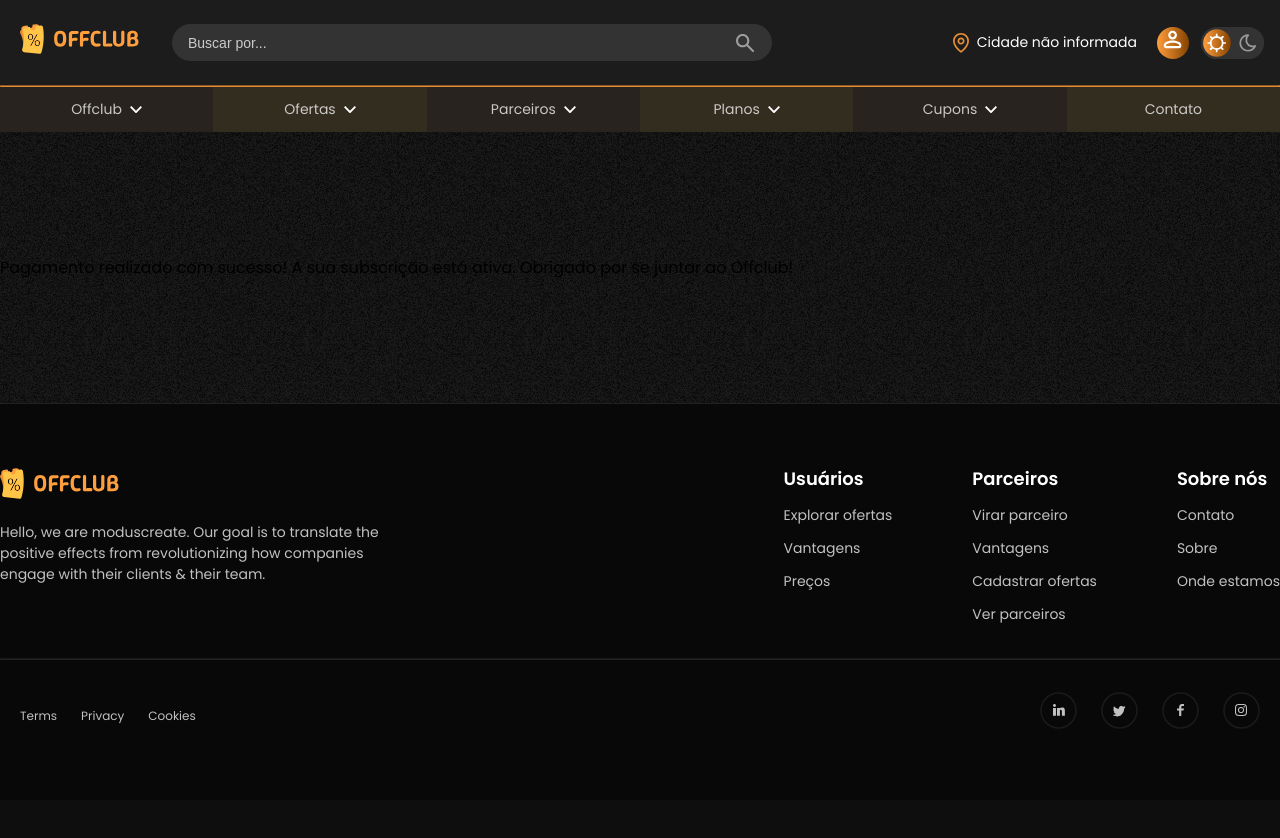
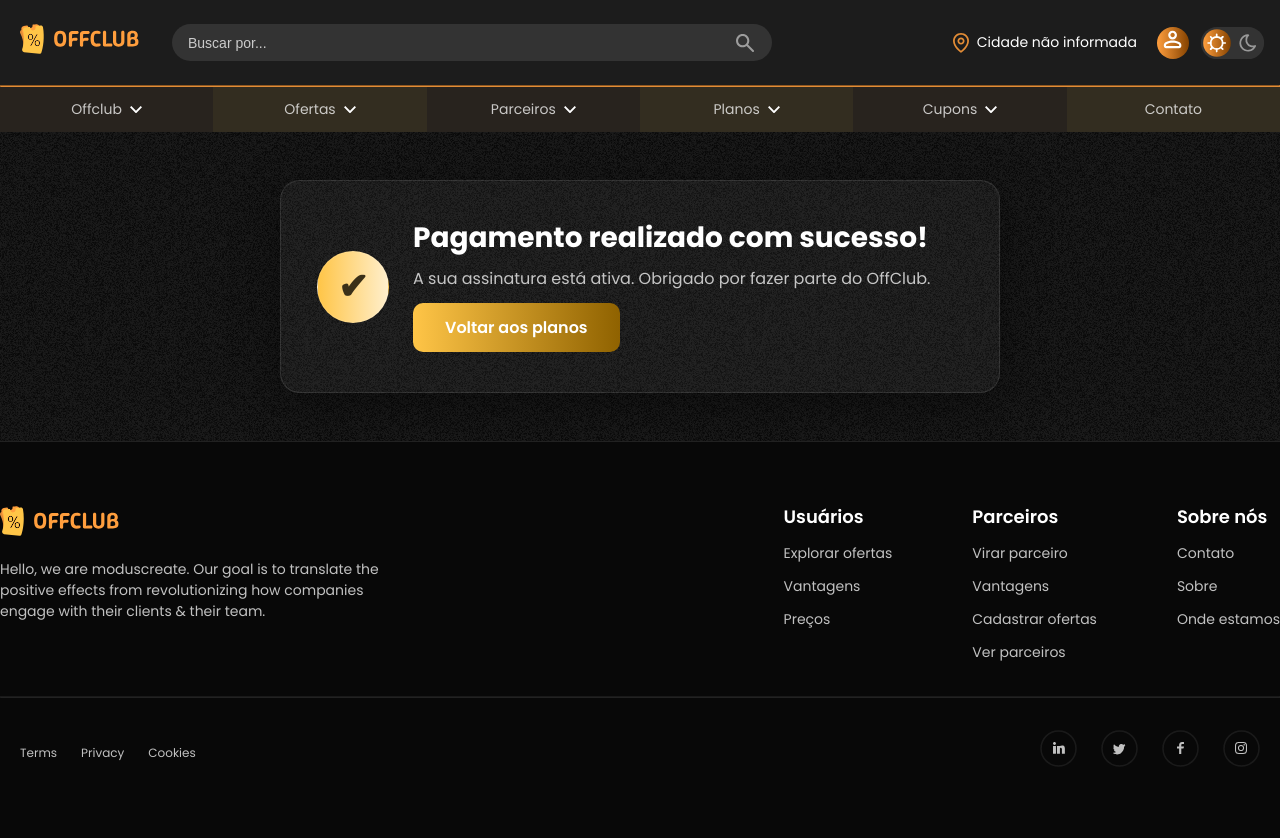
Before and after one commit to PI-InfoWeb-CNAT/2025-OffClub, a Django app: template src/apps/subscription/templates/success.html in a window 1280 px wide. Before the commit the page ends 723 px from the top, so only its background shows below. Run offline with Django 3.2, Linux system fonts and the light colour scheme; the template is opened without the code that fills it, so the values that code supplies are empty; some web fonts are replaced.

Commit message:
feat: finish subscribe plan

```diff
--- a/src/apps/core/templates/home.html
+++ b/src/apps/core/templates/home.html
@@ -98,7 +98,7 @@
 
             {% include 'components/plan_card.html' with plan_class="gold" plan_name="Ouro" price="29,90" %}
         </div>
-        <a href="{% url 'plans' %}">
+        <a href="{% url 'subscription:plans' %}">
             <button class="view-detailed-plans-btn flex-row flex-center">
                 Ver planos detalhados
                 <img src="{% static 'imgs/icons/golden-btn-arrow.svg' %}" alt="">
--- a/src/apps/subscription/static/css/subscription.css
+++ b/src/apps/subscription/static/css/subscription.css
@@ -0,0 +1,166 @@
+/* ============================================= */
+/* Layout auxiliar                                */
+/* ============================================= */
+.plans-container {
+	display: flex;
+	flex-direction: column;
+	gap: 32px;
+	padding: 48px 20px 64px;
+}
+
+.plans-header {
+	display: flex;
+	flex-direction: column;
+	gap: 16px;
+}
+
+/* ============================================= */
+/* Alertas de assinatura                          */
+/* ============================================= */
+.subscription-alert {
+	width: 100%;
+	padding: 20px 24px;
+	border-radius: var(--border-radius);
+	background-color: rgba(255, 255, 255, 0.05);
+	border: 1px solid var(--almost-transparent-white);
+	display: flex;
+	flex-direction: column;
+	gap: 12px;
+	box-shadow: 0 2px 12px rgba(0, 0, 0, 0.2);
+}
+
+.subscription-alert__content {
+	display: flex;
+	flex-direction: column;
+	gap: 8px;
+}
+
+.subscription-alert__content h2 {
+	font-size: var(--larger-text-font-size);
+	font-weight: 600;
+	color: var(--white);
+}
+
+.subscription-alert__content p {
+	color: var(--offwhite);
+}
+
+.subscription-alert--active {
+	border-color: rgba(90, 193, 145, 0.3);
+	background: linear-gradient(135deg, rgba(90, 193, 145, 0.15), rgba(0, 40, 21, 0.45));
+}
+
+.subscription-alert--error {
+	border-color: rgba(255, 83, 83, 0.35);
+	background: linear-gradient(135deg, rgba(255, 83, 83, 0.12), rgba(49, 0, 0, 0.45));
+	color: var(--white);
+}
+
+/* ============================================= */
+/* Mensagens de feedback                          */
+/* ============================================= */
+.subscription-feedback {
+	display: flex;
+	align-items: center;
+	gap: 24px;
+	padding: 40px 36px;
+	border-radius: var(--border-radius);
+	background-color: rgba(255, 255, 255, 0.04);
+	border: 1px solid var(--almost-transparent-white);
+	box-shadow: 0 12px 48px rgba(0, 0, 0, 0.35);
+	max-width: 720px;
+	margin: 48px auto;
+}
+
+.subscription-feedback__icon {
+	width: 72px;
+	height: 72px;
+	border-radius: 50%;
+	display: flex;
+	align-items: center;
+	justify-content: center;
+	font-size: 36px;
+	font-weight: 700;
+	color: var(--white);
+	background: rgba(255, 255, 255, 0.08);
+	border: 1px solid var(--almost-transparent-white);
+}
+
+.subscription-feedback__content {
+	display: flex;
+	flex-direction: column;
+	gap: 12px;
+}
+
+.subscription-feedback__content h1 {
+	font-size: 28px;
+	font-weight: 700;
+}
+
+.subscription-feedback__content p {
+	color: var(--offwhite);
+	font-size: 16px;
+}
+
+.subscription-feedback__details {
+	display: flex;
+	flex-direction: column;
+	gap: 6px;
+	padding: 16px 20px;
+	border-radius: var(--border-radius-small);
+	background: rgba(255, 255, 255, 0.04);
+	border: 1px dashed var(--almost-transparent-white);
+}
+
+.subscription-feedback__details p {
+	color: var(--white);
+	font-size: 15px;
+}
+
+.subscription-feedback__cta {
+	align-self: flex-start;
+	padding: 12px 32px;
+	border-radius: var(--border-radius-small);
+	font-weight: 600;
+	color: var(--white);
+	background: var(--gradient-gold);
+	transition: filter 0.2s ease-in-out, transform 0.2s ease-in-out;
+}
+
+.subscription-feedback__cta:hover {
+	filter: brightness(1.05);
+	transform: translateY(-1px);
+}
+
+.subscription-feedback--success .subscription-feedback__icon {
+	background: var(--gradient-yellow);
+	color: var(--dark-yellow);
+}
+
+.subscription-feedback--warning .subscription-feedback__icon {
+	background: var(--gradient-orange);
+	color: var(--dark-red);
+}
+
+.subscription-feedback--warning .subscription-feedback__cta {
+	background: var(--gradient-orange-brown);
+}
+
+@media (max-width: 768px) {
+	.subscription-feedback {
+		flex-direction: column;
+		text-align: center;
+	}
+
+	.subscription-feedback__icon {
+		margin-bottom: 8px;
+	}
+
+	.subscription-feedback__content {
+		align-items: center;
+	}
+
+	.subscription-feedback__cta {
+		align-self: center;
+	}
+}
--- a/src/apps/subscription/templates/success.html
+++ b/src/apps/subscription/templates/success.html
@@ -1,5 +1,31 @@
-{% extends 'base.html' %} {% block title %}Pagamento Aprovado{% endblock title %} {% block main %}
-Pagamento realizado com sucesso!
-A sua subscrição está ativa. Obrigado por se juntar ao Offclub!
+{% extends 'base.html' %}
+{% load static %}
 
+{% block title %}Pagamento Aprovado{% endblock title %}
+
+{% block head %}
+<link rel="stylesheet" href="{% static 'css/subscription.css' %}">
+{% endblock head %}
+
+{% block main %}
+<main class="container">
+	<section class="subscription-feedback subscription-feedback--success">
+		<div class="subscription-feedback__icon" aria-hidden="true">✔</div>
+		<div class="subscription-feedback__content">
+			<h1>Pagamento realizado com sucesso!</h1>
+			<p>A sua assinatura está ativa. Obrigado por fazer parte do OffClub.</p>
+			{% if active_subscription %}
+			<div class="subscription-feedback__details">
+				<p><strong>Plano:</strong> {{ active_subscription.plan.title|default:"Plano atual" }}</p>
+				{% if active_subscription.end_date %}
+				<p><strong>Válido até:</strong> {{ active_subscription.end_date|date:"d/m/Y" }}</p>
+				{% else %}
+				<p><strong>Vigência:</strong> Indeterminada</p>
+				{% endif %}
+			</div>
+			{% endif %}
+			<a class="subscription-feedback__cta" href="{% url 'subscription:plans' %}">Voltar aos planos</a>
+		</div>
+	</section>
+</main>
 {% endblock main %}
--- a/src/apps/subscription/urls.py
+++ b/src/apps/subscription/urls.py
@@ -1,5 +1,7 @@
 from django.urls import path
 from .views import SubscriptionPlanView, CreateCheckoutSessionView, SuccessView, CancelView
+
+app_name = 'subscription'
 
 urlpatterns = [
     path('plans/', SubscriptionPlanView.as_view(), name='plans'),
--- a/src/templates/header.html
+++ b/src/templates/header.html
@@ -118,7 +118,7 @@
                 <div class="dropdown-nav nav-offclub">
                     <ul class="dropdown-nav-list">
                         <li class="dropdown-nav-item">
-                            <a class="dropdown-nav-link" href="{% url 'plans' %}">Nossos planos</a>
+                            <a class="dropdown-nav-link" href="{% url 'subscription:plans' %}">Nossos planos</a>
                         </li>
                         <li class="dropdown-nav-item">
                             <a class="dropdown-nav-link" href="#">Minhas assinaturas</a>
```
Also changed, not shown: src/apps/subscription/static/css/plans.css (+44 -25 lines), src/apps/subscription/templates/cancel.html (+16 -3 lines), src/apps/subscription/templates/plans.html (+33 -4 lines), src/apps/subscription/views.py (+42 -8 lines).
